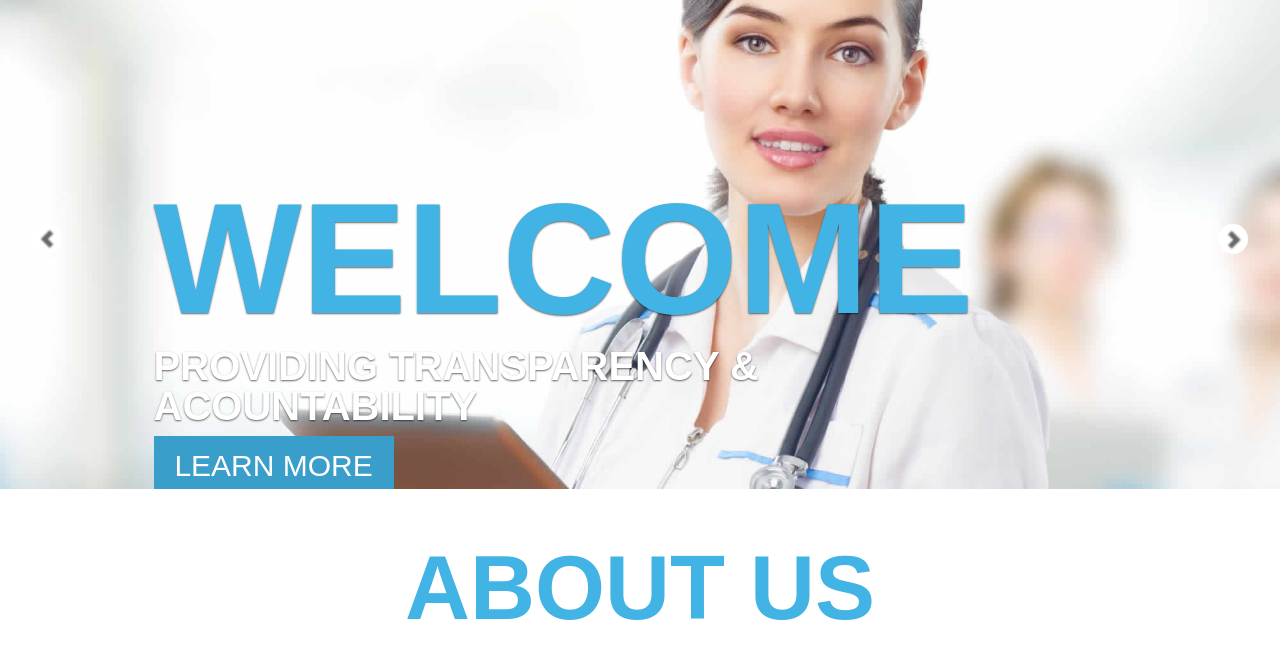
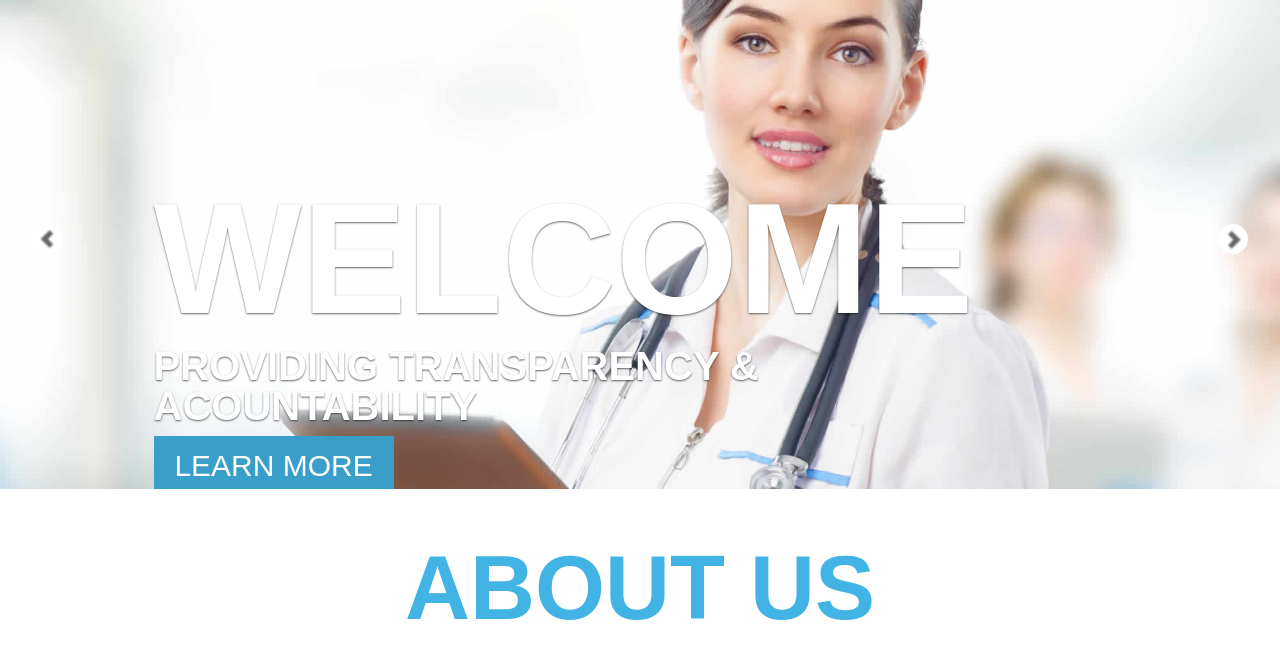
Before and after one commit to Quantum-Theology/quantum-theology.github.io, a plain HTML site: page index.html in a window 1280 px wide. Shown: the part 142-787 px from the top of the page. Drawn offline with nearby package versions, Linux system fonts and the light colour scheme; some packages are replaced by stand-ins of ours; a web font is replaced by a local one.

Commit message:
Update style.css

```diff
--- a/css/style.css
+++ b/css/style.css
@@ -102,7 +102,7 @@ li a.active {
 }
 .carousel-caption h1 {
     font-size: 157px;
-    color: #42b3e5;
+    color: #fff;
     text-transform: uppercase;
     margin-bottom: 0;
 }
```
